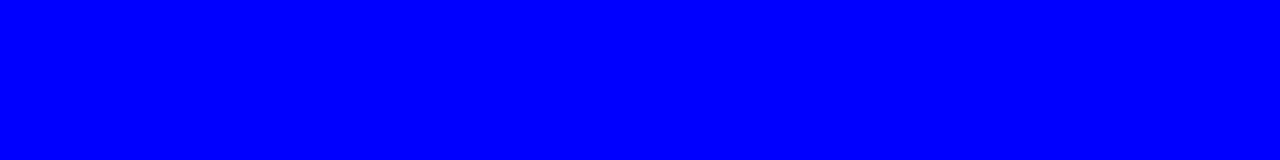
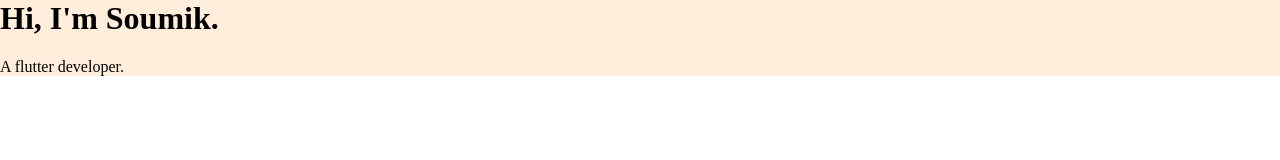
Before and after one commit to Procoder16/CSS-My_Site, a plain HTML site: page index.html in a window 1280 px wide. Drawn offline with Linux system fonts and the light colour scheme.

Commit message:
introduced the concept of div and implemented

```diff
--- a/css/styles.css
+++ b/css/styles.css
@@ -1,4 +1,14 @@
 /*******************************************TAG SELECTORS************************************************/
+div{
+  background-color: #FFEEDB;
+}
+
 body{
-  background-color: blue;
+  margin:0;
 }
+h1{
+  margin-top: 0;
+}
+/*******************************************CLASS SELECTORS************************************************/
+
+/*******************************************ID SELECTORS************************************************/
--- a/index.html
+++ b/index.html
@@ -8,5 +8,10 @@
   </head>
   <body>
 
+    <div class="">
+      <h1>Hi, I'm Soumik.</h1>
+      <p>A flutter developer.</p>
+    </div>
+
   </body>
 </html>
```
